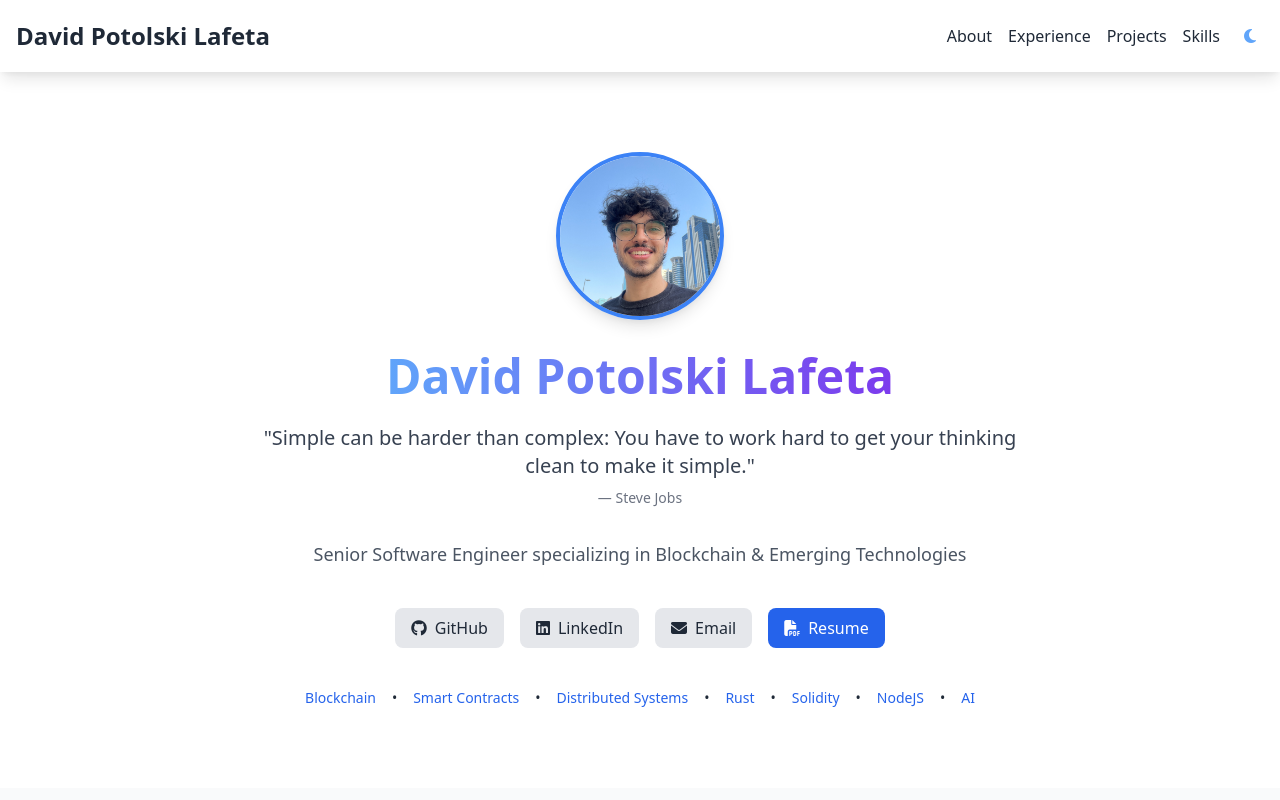
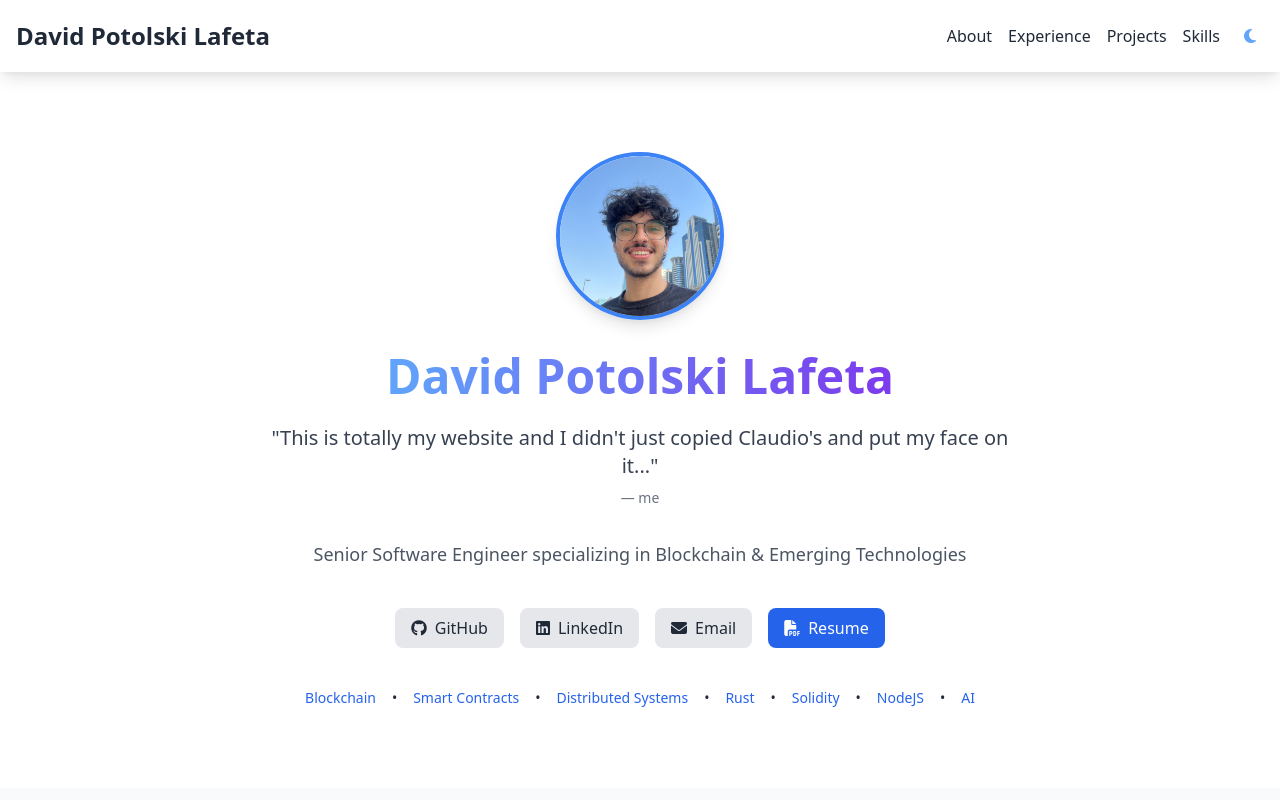
Before and after one commit to Potolski/my-personal-website-original-one, a Next.js app: page / in a window 1280 px wide. Shown: the top 800 px of the page. Built offline with nearby package versions, Linux system fonts and the light colour scheme.

Commit message:
removes steve jobs

```diff
--- a/app/page.js
+++ b/app/page.js
@@ -114,14 +114,13 @@ export default function Home() {
             darkMode ? "text-gray-300" : "text-gray-700"
           } max-w-3xl`}
         >
-          "Simple can be harder than complex: You have to work hard to get your
-          thinking clean to make it simple."
+          "This is totally my website and I didn't just copied Claudio's and put my face on it..."
           <span
             className={`block mt-2 text-sm ${
               darkMode ? "text-gray-400" : "text-gray-500"
             }`}
           >
-            — Steve Jobs
+            — me
           </span>
         </p>
         <div
```
